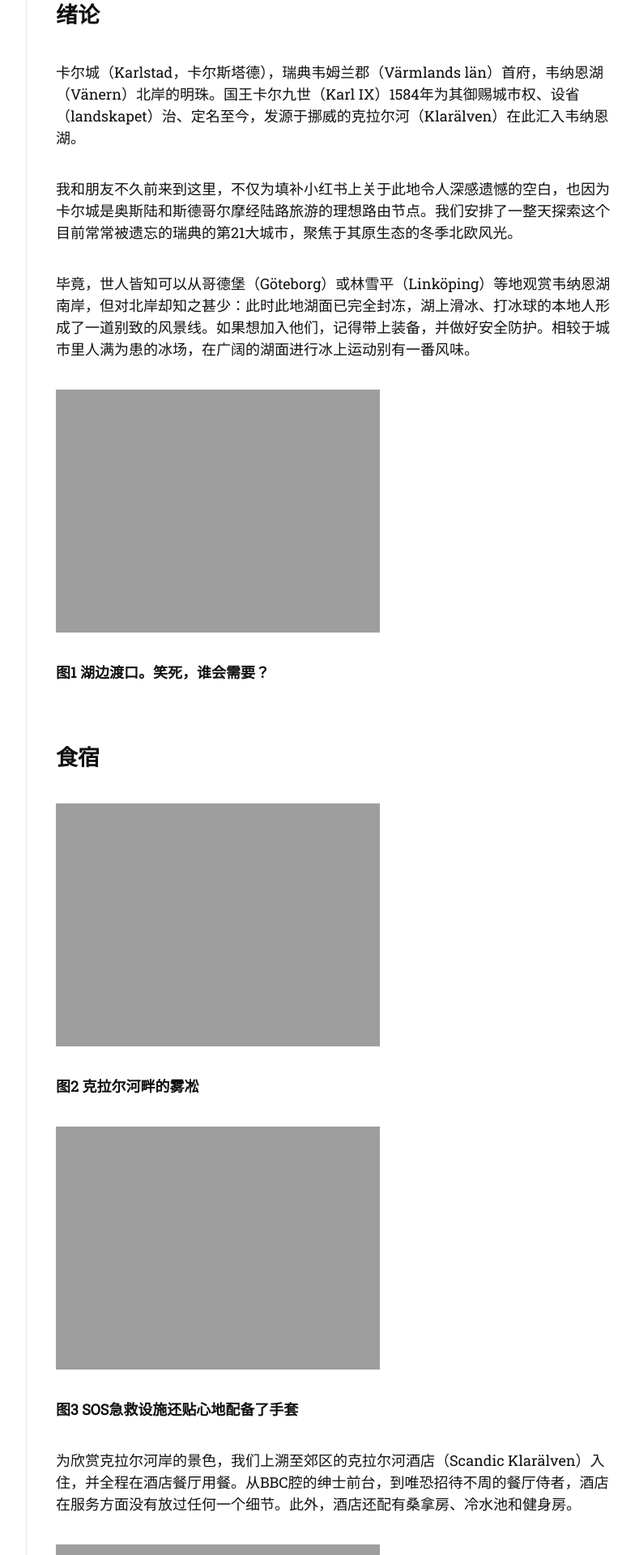
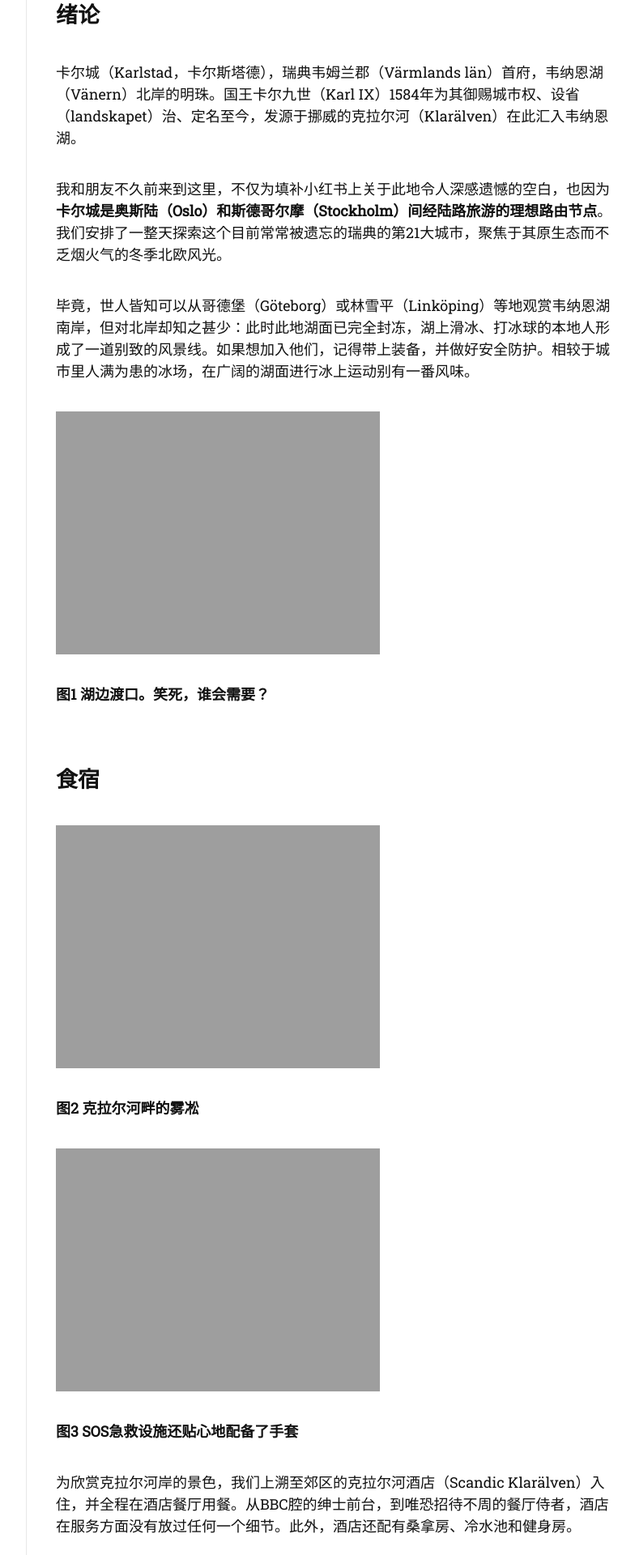
Before and after one commit to Lithiumcr/Lithiumcr.github.io, a Jekyll site: the page built from _posts/司机行记/2023-12-30-卡尔城游记.md, in a window 1280 px wide. Shown: the part 601-2521 px from the top of the page at 81% size, without its empty margins (357-1141 px from the left). Built offline with Jekyll 4.4.1, drawn with Linux system fonts in a browser that asks for light colours; nearby versions of some CDN libraries; some web fonts are replaced.

Commit message:
debug 10

```diff
--- a/_posts/司机行记/2023-12-30-卡尔城游记.md
+++ b/_posts/司机行记/2023-12-30-卡尔城游记.md
@@ -14,7 +14,7 @@ toc: true
 
 卡尔城（Karlstad，卡尔斯塔德），瑞典韦姆兰郡（Värmlands län）首府，韦纳恩湖（Vänern）北岸的明珠。国王卡尔九世（Karl IX）1584年为其御赐城市权、设省（landskapet）治、定名至今，发源于挪威的克拉尔河（Klarälven）在此汇入韦纳恩湖。
 
-我和朋友不久前来到这里，不仅为填补小红书上关于此地令人深感遗憾的空白，也因为卡尔城是奥斯陆和斯德哥尔摩经陆路旅游的理想路由节点。我们安排了一整天探索这个目前常常被遗忘的瑞典的第21大城市，聚焦于其原生态的冬季北欧风光。
+我和朋友不久前来到这里，不仅为填补小红书上关于此地令人深感遗憾的空白，也因为**卡尔城是奥斯陆（Oslo）和斯德哥尔摩（Stockholm）间经陆路旅游的理想路由节点**。我们安排了一整天探索这个目前常常被遗忘的瑞典的第21大城市，聚焦于其原生态而不乏烟火气的冬季北欧风光。
 
 毕竟，世人皆知可以从哥德堡（Göteborg）或林雪平（Linköping）等地观赏韦纳恩湖南岸，但对北岸却知之甚少：此时此地湖面已完全封冻，湖上滑冰、打冰球的本地人形成了一道别致的风景线。如果想加入他们，记得带上装备，并做好安全防护。相较于城市里人满为患的冰场，在广阔的湖面进行冰上运动别有一番风味。
 
@@ -100,7 +100,9 @@ toc: true
 
 ## 交通
 
-我们选择乘坐大巴来去，由flixbus运营。火车也是不错的选择：有封闭的火车站候车厅可以休息，免费提供有韦姆兰郡文旅部门发布的报纸 2023/2024 Vinter Turist I Värmland（春夏秋不知道是否会按季度更新，内容很丰富实用，甚至包括了一些常用的本地方言和标准瑞典语的对照）。其卫生间的费用为10 SEK。
+我们选择乘坐大巴来去，由flixbus运营。火车也是不错的选择：有封闭的火车站候车厅可以休息，免费提供有韦姆兰郡文旅部门发布的报纸 2023/2024 Vinter Turist I Värmland（春夏秋不知是否会按季度更新，内容很丰富实用，甚至包括了一些常用的本地方言和标准瑞典语的对照）。
+
+火车站卫生间的费用为10 SEK，有需要的旅客请提前准备。
 
 ## 结语
 
```
